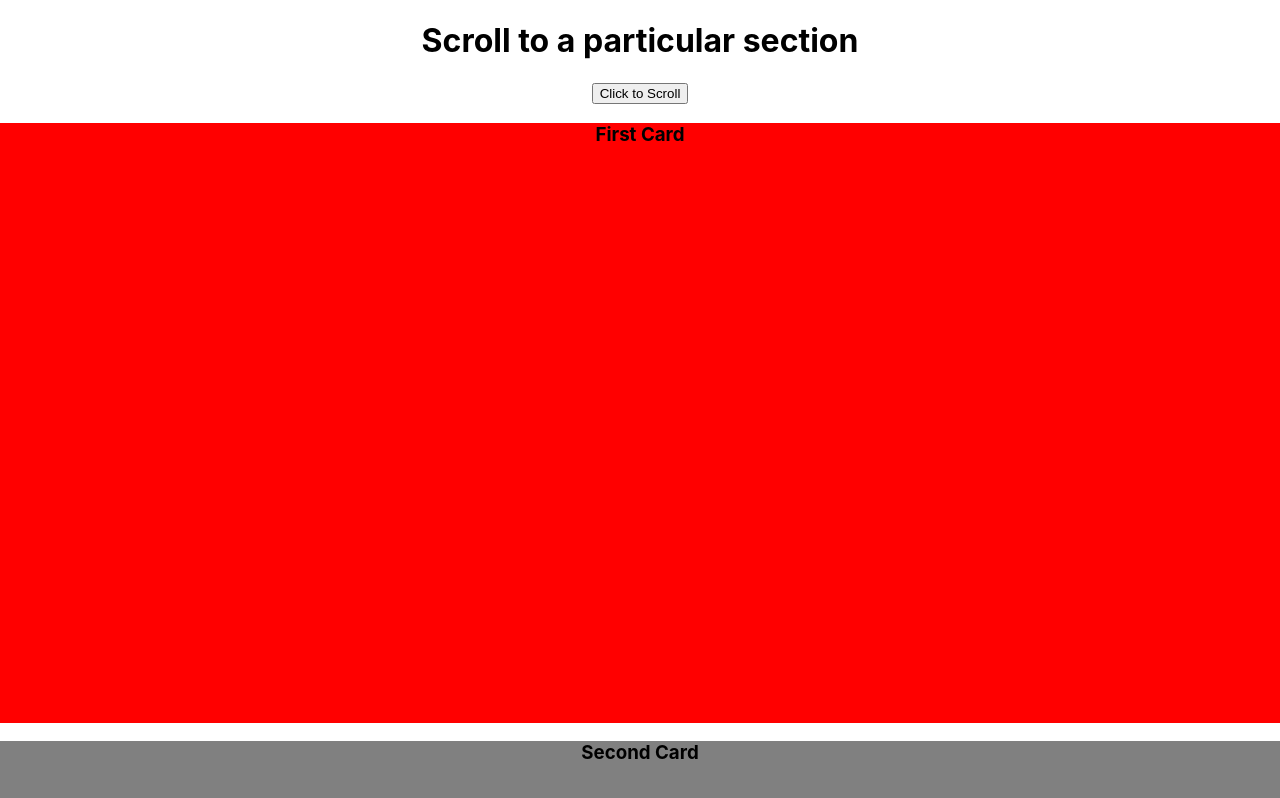
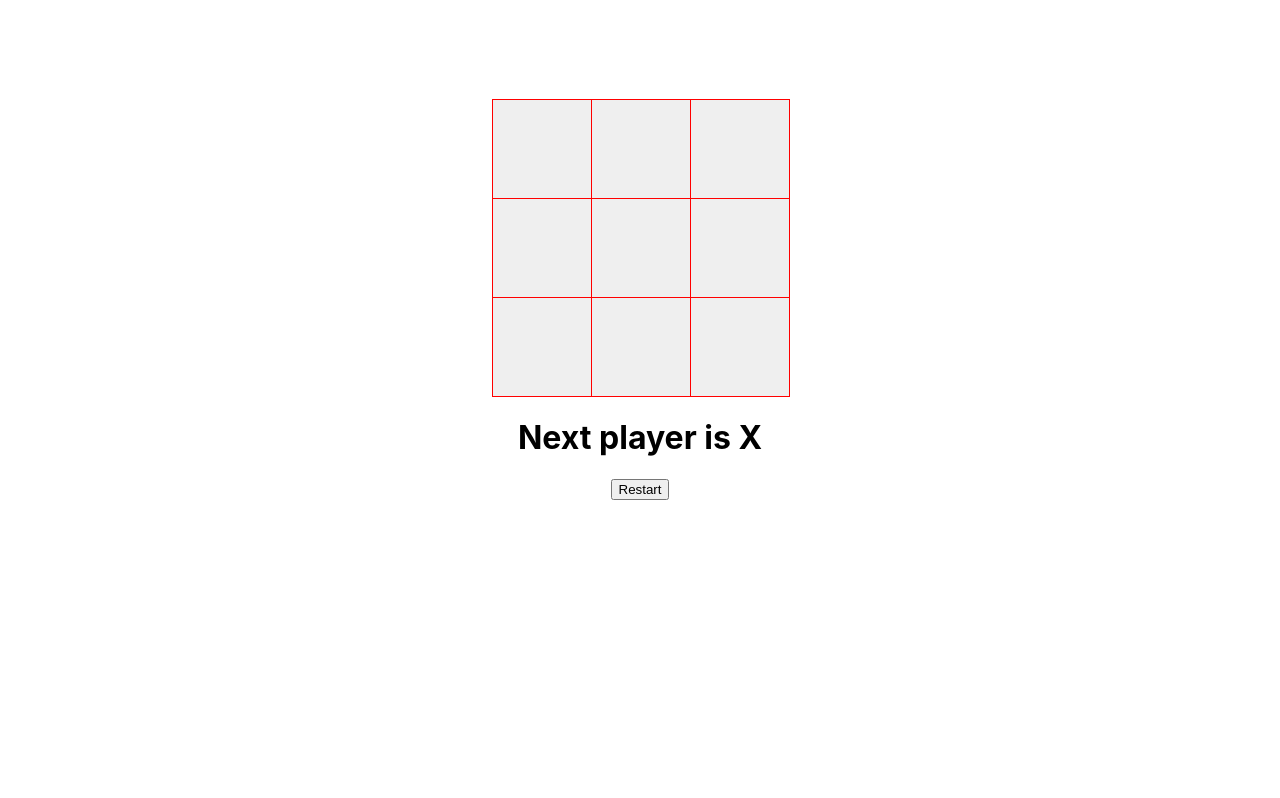
Before and after one commit to paramattri/Common-React-Components, a React (Create React App) app: page / in a window 1280 px wide. Shown: the top 798 px of the page. Built offline with nearby package versions, Linux system fonts and the light colour scheme.

Commit message:
creates tic tac toe component

```diff
--- a/src/App.js
+++ b/src/App.js
@@ -13,6 +13,7 @@
 import ScrollToSection from "./components/scroll-to-top-and-bottom/ScrollToSection";
 import SearchAutocomplete from "./components/search-autocomplete";
 import StarRating from "./components/star-rating";
+import TicTacToe from "./components/tic-tac-toe";
 import TreeView from "./components/tree-view";
 import menus from "./components/tree-view/data";
 import UseFetchHookTest from "./components/use-fetch/UseFetchHookTest";
@@ -39,7 +40,8 @@
       {/* <UseOnClickOutsideTest /> */}
       {/* <UseWindowResizeTest /> */}
       {/* <ScrollToTopAndBottom /> */}
-      <ScrollToSection />
+      {/* <ScrollToSection /> */}
+      <TicTacToe />
     </div>
   );
 }
--- /dev/null
+++ b/src/components/tic-tac-toe/index.jsx
@@ -0,0 +1,84 @@
+import { useState } from "react";
+import "./styles.css";
+import { useEffect } from "react";
+
+const Square = ({ value, onClick }) => {
+  return (
+    <button onClick={onClick} className="square">
+      {value}
+    </button>
+  );
+};
+
+const TicTacToe = () => {
+  const [squares, setSquares] = useState(Array(9).fill(""));
+  const [isXTurn, setIsXTurn] = useState(true);
+  const [status, setStatus] = useState("");
+
+  const getWinner = (squares) => {
+    const winningPatterns = [
+      [0, 1, 2],
+      [3, 4, 5],
+      [6, 7, 8],
+      [2, 5, 8],
+      [0, 4, 8],
+      [2, 4, 6],
+      [0, 3, 6],
+      [1, 4, 7],
+    ];
+
+    for (let i = 0; i < winningPatterns.length; i++) {
+      const [x, y, z] = winningPatterns[i];
+
+      if (squares[x] && squares[x] === squares[y] && squares[x] === squares[z])
+        return squares[x];
+    }
+
+    return null;
+  };
+
+  const handleClick = (currentSquare) => {
+    let cpySquares = [...squares];
+    if (getWinner(cpySquares) || cpySquares[currentSquare]) return;
+    cpySquares[currentSquare] = isXTurn ? "X" : "O";
+    setIsXTurn(!isXTurn);
+    setSquares(cpySquares);
+  };
+
+  const handleRestart = () => {
+    setIsXTurn(true);
+    setSquares(Array(9).fill(""));
+  };
+
+  useEffect(() => {
+    if (!getWinner(squares) && squares.every((item) => item !== ""))
+      setStatus(`This is a draw! Please restart the game`);
+    else if (getWinner(squares))
+      setStatus(`Winner is ${getWinner(squares)}. Please restart the game`);
+    else setStatus(`Next player is ${isXTurn ? "X" : "O"}`);
+  }, [squares, isXTurn]);
+
+  return (
+    <div className="tic-tac-toe-container">
+      <div className="row">
+        <Square value={squares[0]} onClick={() => handleClick(0)} />
+        <Square value={squares[1]} onClick={() => handleClick(1)} />
+        <Square value={squares[2]} onClick={() => handleClick(2)} />
+      </div>
+      <div className="row">
+        <Square value={squares[3]} onClick={() => handleClick(3)} />
+        <Square value={squares[4]} onClick={() => handleClick(4)} />
+        <Square value={squares[5]} onClick={() => handleClick(5)} />
+      </div>
+      <div className="row">
+        <Square value={squares[6]} onClick={() => handleClick(6)} />
+        <Square value={squares[7]} onClick={() => handleClick(7)} />
+        <Square value={squares[8]} onClick={() => handleClick(8)} />
+      </div>
+      <h1>{status}</h1>
+      <button onClick={handleRestart}>Restart</button>
+    </div>
+  );
+};
+
+export default TicTacToe;
--- /dev/null
+++ b/src/components/tic-tac-toe/styles.css
@@ -0,0 +1,19 @@
+.tic-tac-toe-container {
+  display: flex;
+  flex-direction: column;
+  align-items: center;
+  margin-top: 100px;
+}
+
+.square {
+  border: 1px solid red;
+  float: left;
+  font-size: 40px;
+  height: 100px;
+  padding: 0px;
+  text-align: center;
+  width: 100px;
+  margin-right: -1px;
+  margin-top: -1px;
+  cursor: pointer;
+}
```
